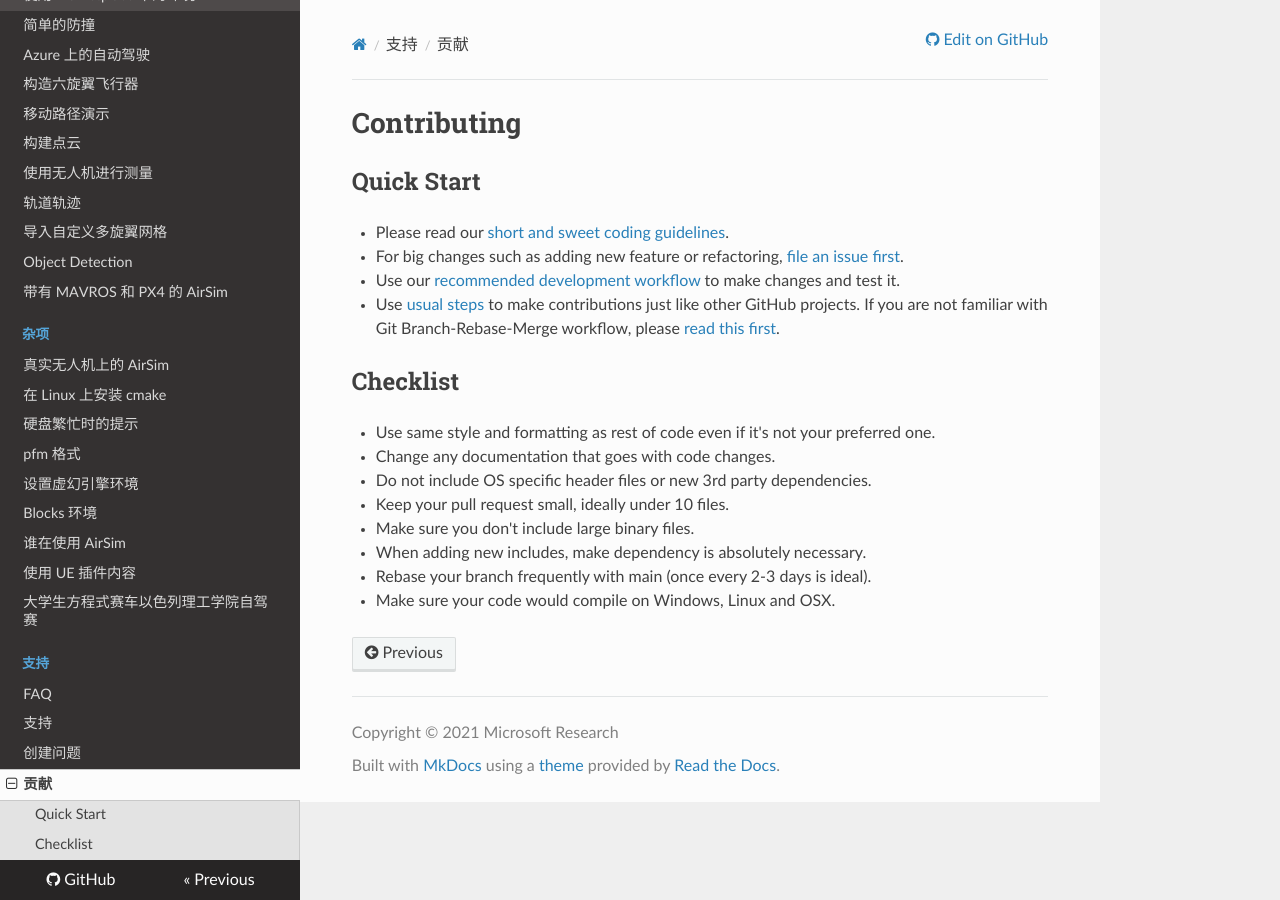
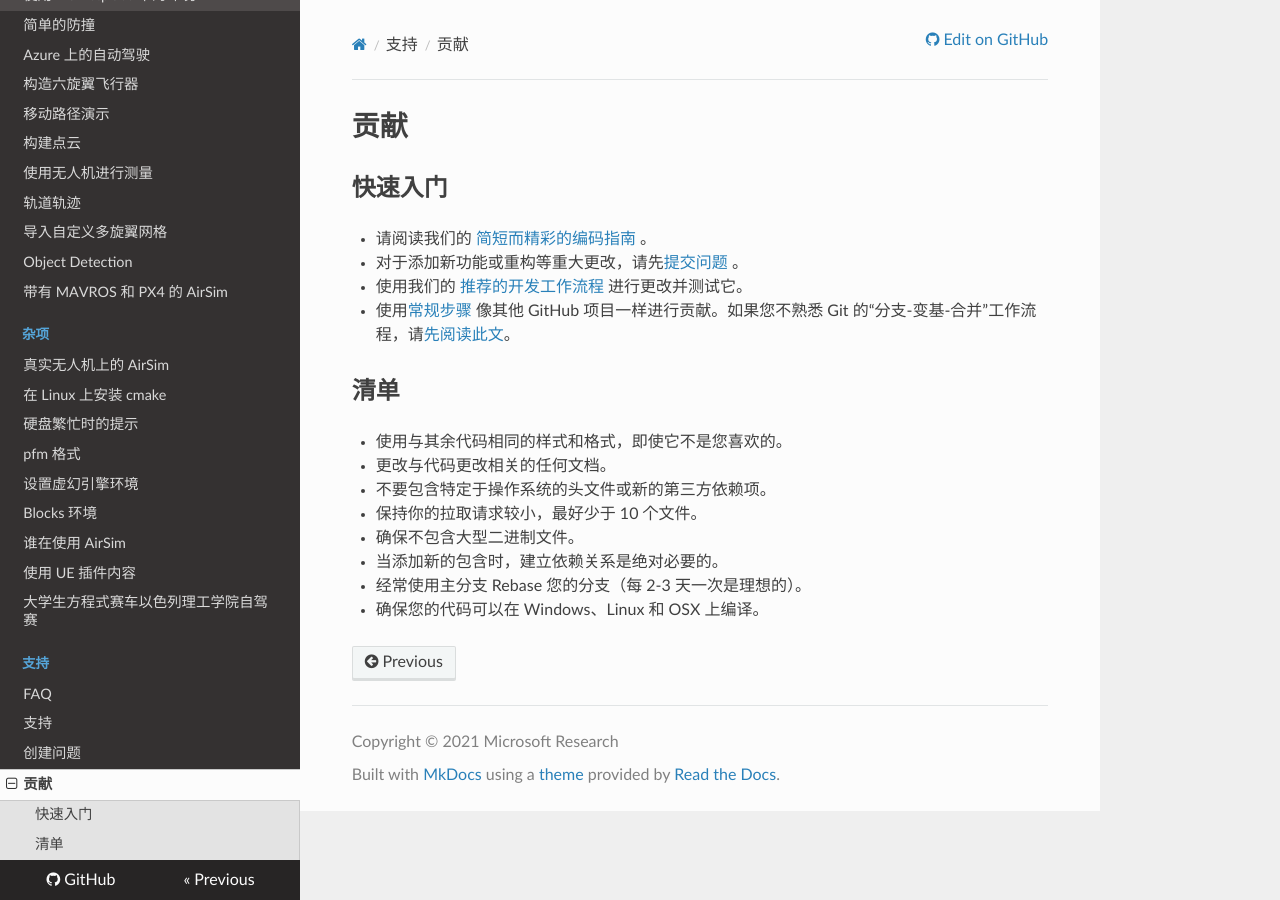
Before and after one commit to nongfu212/air_doc, an MkDocs documentation site: the page built from docs/CONTRIBUTING.md, in a window 1280 px wide. Built offline with MkDocs 1.6.1, drawn with Linux system fonts in a browser that asks for light colours; nearby versions of some CDN libraries.

Commit message:
贡献指南

```diff
--- a/docs/CONTRIBUTING.md
+++ b/docs/CONTRIBUTING.md
@@ -1,17 +1,17 @@
-# Contributing
+# 贡献
 
-## Quick Start
-- Please read our [short and sweet coding guidelines](coding_guidelines.md).
-- For big changes such as adding new feature or refactoring, [file an issue first](https://github.com/Microsoft/AirSim/issues).
-- Use our [recommended development workflow](dev_workflow.md) to make changes and test it.
-- Use [usual steps](https://www.dataschool.io/how-to-contribute-on-github/) to make contributions just like other GitHub projects. If you are not familiar with Git Branch-Rebase-Merge workflow, please [read this first](https://git-rebase.io/).
+## 快速入门
+- 请阅读我们的 [简短而精彩的编码指南](coding_guidelines.md) 。
+- 对于添加新功能或重构等重大更改，请先[提交问题](https://github.com/Microsoft/AirSim/issues) 。
+- 使用我们的 [推荐的开发工作流程](dev_workflow.md) 进行更改并测试它。
+- 使用[常规步骤](https://www.dataschool.io/how-to-contribute-on-github/) 像其他 GitHub 项目一样进行贡献。如果您不熟悉 Git 的“分支-变基-合并”工作流程，请[先阅读此文](https://git-rebase.io/)。
 
-## Checklist
-- Use same style and formatting as rest of code even if it's not your preferred one.
-- Change any documentation that goes with code changes.
-- Do not include OS specific header files or new 3rd party dependencies.
-- Keep your pull request small, ideally under 10 files.
-- Make sure you don't include large binary files.
-- When adding new includes, make dependency is absolutely necessary.
-- Rebase your branch frequently with main (once every 2-3 days is ideal).
-- Make sure your code would compile on Windows, Linux and OSX.
+## 清单
+- 使用与其余代码相同的样式和格式，即使它不是您喜欢的。
+- 更改与代码更改相关的任何文档。
+- 不要包含特定于操作系统的头文件或新的第三方依赖项。
+- 保持你的拉取请求较小，最好少于 10 个文件。
+- 确保不包含大型二进制文件。
+- 当添加新的包含时，建立依赖关系是绝对必要的。
+- 经常使用主分支 Rebase 您的分支（每 2-3 天一次是理想的）。
+- 确保您的代码可以在 Windows、Linux 和 OSX 上编译。
```
